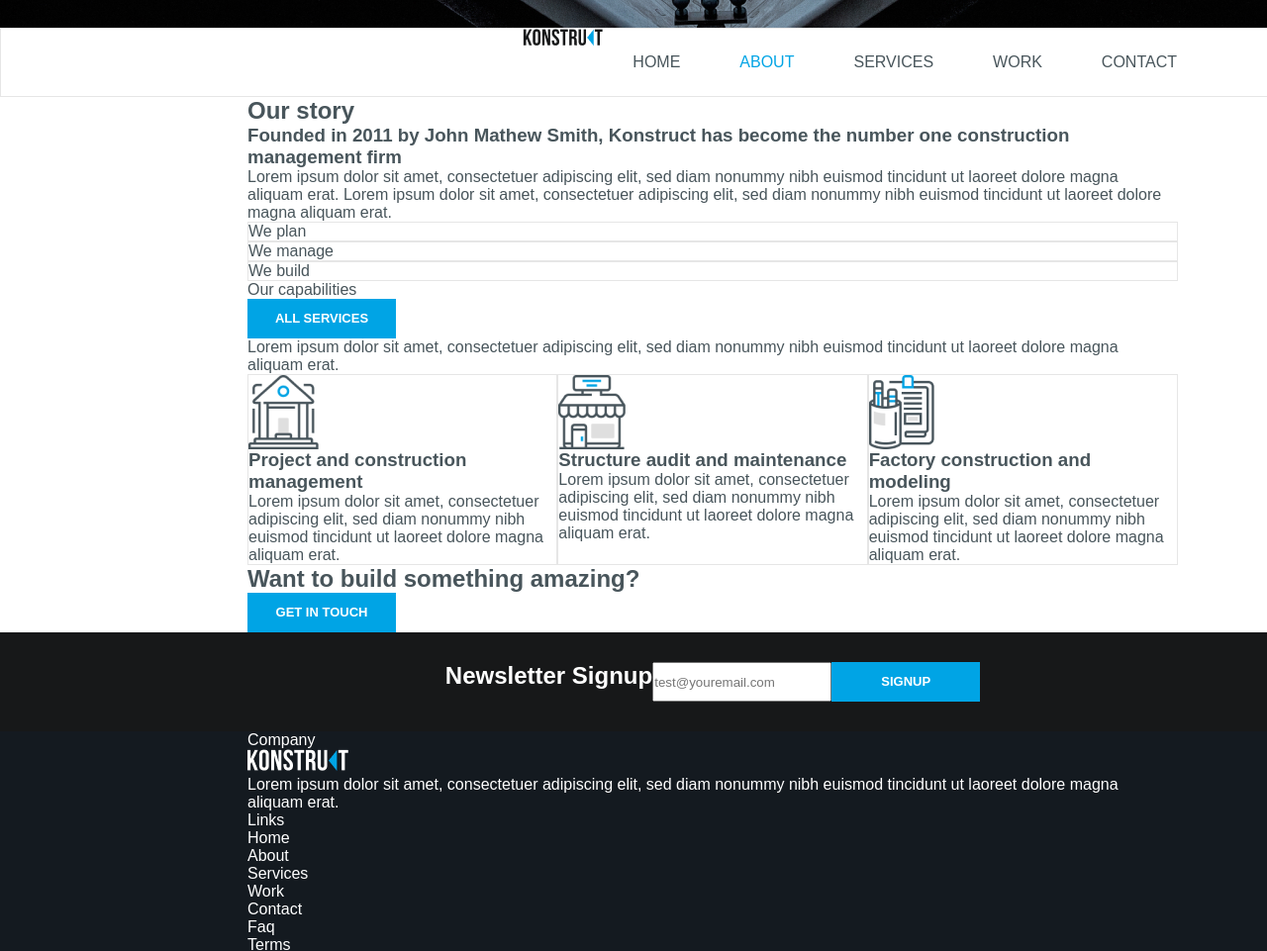
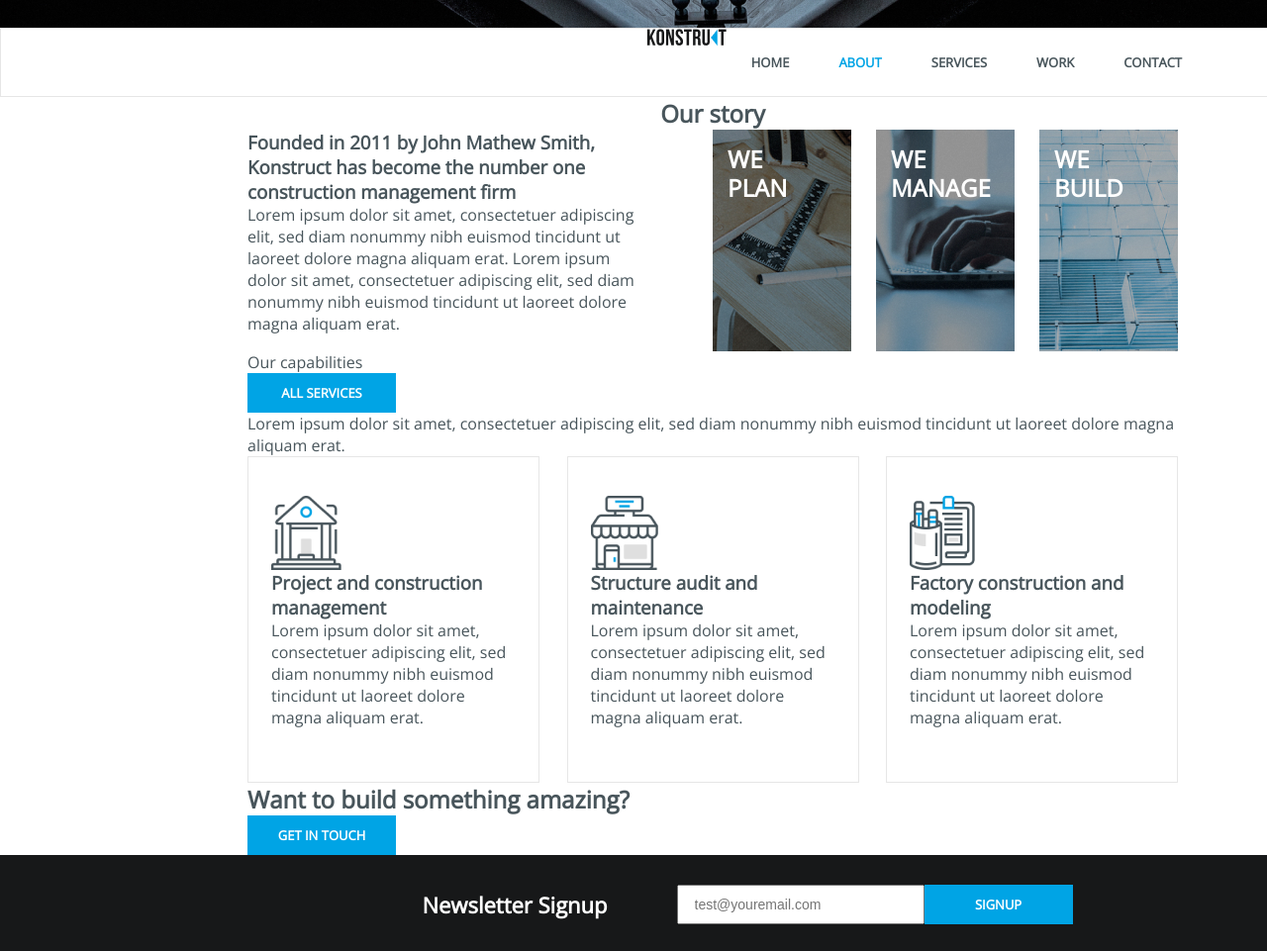
Before and after one commit to Fisherusml/tms-z15-htmp, a plain HTML site: page index.html in a window 1280 px wide. Shown: the part 740-1701 px from the top of the page at 99% size. Drawn offline with nearby package versions, Linux system fonts and the light colour scheme.

Commit message:
add same css

```diff
--- a/index.html
+++ b/index.html
@@ -4,6 +4,9 @@
         <meta charset="UTF-8">
         <meta name="viewport" content="width=device-width, initial-scale=1.0">
         <title>Document</title>
+        <link rel="preconnect" href="https://fonts.googleapis.com">
+        <link rel="preconnect" href="https://fonts.gstatic.com" crossorigin>
+        <link href="https://fonts.googleapis.com/css2?family=Open+Sans:ital,wght@0,300;0,400;1,300;1,400&display=swap" rel="stylesheet">
         <link rel="stylesheet" href="style.css">
     </head>
 
@@ -34,20 +37,25 @@
 
             <section>
                 <div>
-                    <div>
+                    <div class="ab-title">
                         <h2>Our story</h2>
+                    </div>
+                    <div class="about">
+                        <div class="ab-text">
                             <h3>Founded in 2011 by John Mathew Smith, Konstruct has become the number one construction management firm</h3>
                             <p>Lorem ipsum dolor sit amet, consectetuer adipiscing elit, sed diam nonummy nibh euismod tincidunt ut laoreet dolore magna aliquam erat. Lorem ipsum dolor sit amet, consectetuer adipiscing elit, sed diam nonummy nibh euismod tincidunt ut laoreet dolore magna aliquam erat.</p>
                         </div>
-                    <article>
-                        <p>We plan</p>
+                        <div class="ab-art">
+                            <article class="ab1">
+                                <p>We<br>plan</p>
                             </article>
-                    <article>
-                        <p>We manage</p>
+                            <article class="ab2">
+                                <p>We<br>manage</p>
                             </article>
-                    <article>
-                        <p>We build</p>
+                            <article class="ab3">
+                                <p>We<br>build</p>
                             </article>
+                        </div>
                     </div>
                 </div>
             </section>
@@ -96,7 +104,7 @@
             <section>
                 <div class="newsletter blk-wht1">
                     <form class="signup" action="">
-                        <h2>Newsletter Signup</h2>
+                        <p>Newsletter Signup</p>
                         <input type="email" placeholder="test@youremail.com">
                         <button class="btn">
                             Signup
@@ -107,10 +115,12 @@
         </main>
 
         <footer class="blk-wht2">
+            <div class="footer">
                 <div>
                     <p>Company</p>
                     <img alt="KONSTRAKT" src="img/logo_b.png" height="23px" width="102px">
                     <p>Lorem ipsum dolor sit amet, consectetuer adipiscing elit, sed diam nonummy nibh euismod tincidunt ut laoreet dolore magna aliquam erat.</p>
+                </div>
                 <div>
                     <nav>
                         <p>Links</p>
--- a/style.css
+++ b/style.css
@@ -8,7 +8,7 @@
 }
 
 body, button{
-    font-family:sans-serif;
+    font-family: 'Open Sans', sans-serif;
     font-style: normal;
     color: #48555B;
 }
@@ -67,11 +67,13 @@ ul {
     flex-wrap: nowrap;
     justify-content: flex-end;
     align-items: stretch;
+    font-size: 13px;
+    font-weight: 600;
 }
 
 .mmenu li{
     display: inline;
-    margin: 25px 30px;
+    margin: 25px;
 }
 
 li.active{
@@ -94,14 +96,69 @@ li.active{
     border: none;
 }
 
+.ab-title h2{
+    text-align: center;
+}
+
+.about {
+    display: flex;
+}
+
+.about > div{
+    width: 50%;
+    height: auto;
+}
+
+.ab-text{
+    padding-right: 77px;
+}
+
+.ab-art{
+    display: flex;
+    flex-wrap: nowrap;
+    justify-content: space-between;
+}
+
+.ab-art p {
+    color: white;
+    text-transform: uppercase;
+    font-weight: 800;
+    font-size: 24px;
+    line-height: 29px;
+    margin: 15px;
+}
+
+.ab1, .ab2, .ab3 {
+    height: 224px;
+    width: 140px;
+}
+
+.ab1{
+    background-image: url(img/ar1.jpg);
+}
+
+.ab2{
+    background-image: url(img/ar2.jpg);
+}
+
+.ab3{
+    background-image: url(img/ar3.jpg);
+}
+
 .articles{
     display: flex;
-
+    flex-wrap: nowrap;
+    justify-content: space-between;
 }
 
-article{
+.articles article{
     border: 1px solid #E6E6E6;
+    height: 330px;
+    width: 295px;
+    padding: 39px 23px;
 }
+
+
 
 .icons{
     height: 75px;
@@ -136,7 +193,27 @@ article{
     align-content: center;
 }
 
-.signup *{
-    /* display: inline; */
+.signup > p {
+    font-size: 22px;
+    font-weight:bold;
+    padding: 0 70px;
+    line-height: 40px;
+}
 
+.signup input {
+    width: 250px;
+    padding-left: 16px;
+    font-size: 14px;
 }
+
+.footer {
+    display: flex;
+    flex-wrap: nowrap;
+    flex-direction: row;
+    align-content: center;
+    align-items: stretch;
+}
+
+.footer > * {
+    margin: 10px;
+}
```
Also changed, not shown: img/ar1.jpg (renamed from img/art_3.jpg), img/ar2.jpg (renamed from img/art_2.jpg), img/ar3.jpg (renamed from img/art_1.jpg). Lines whose indentation alone changed are shown as unchanged.
